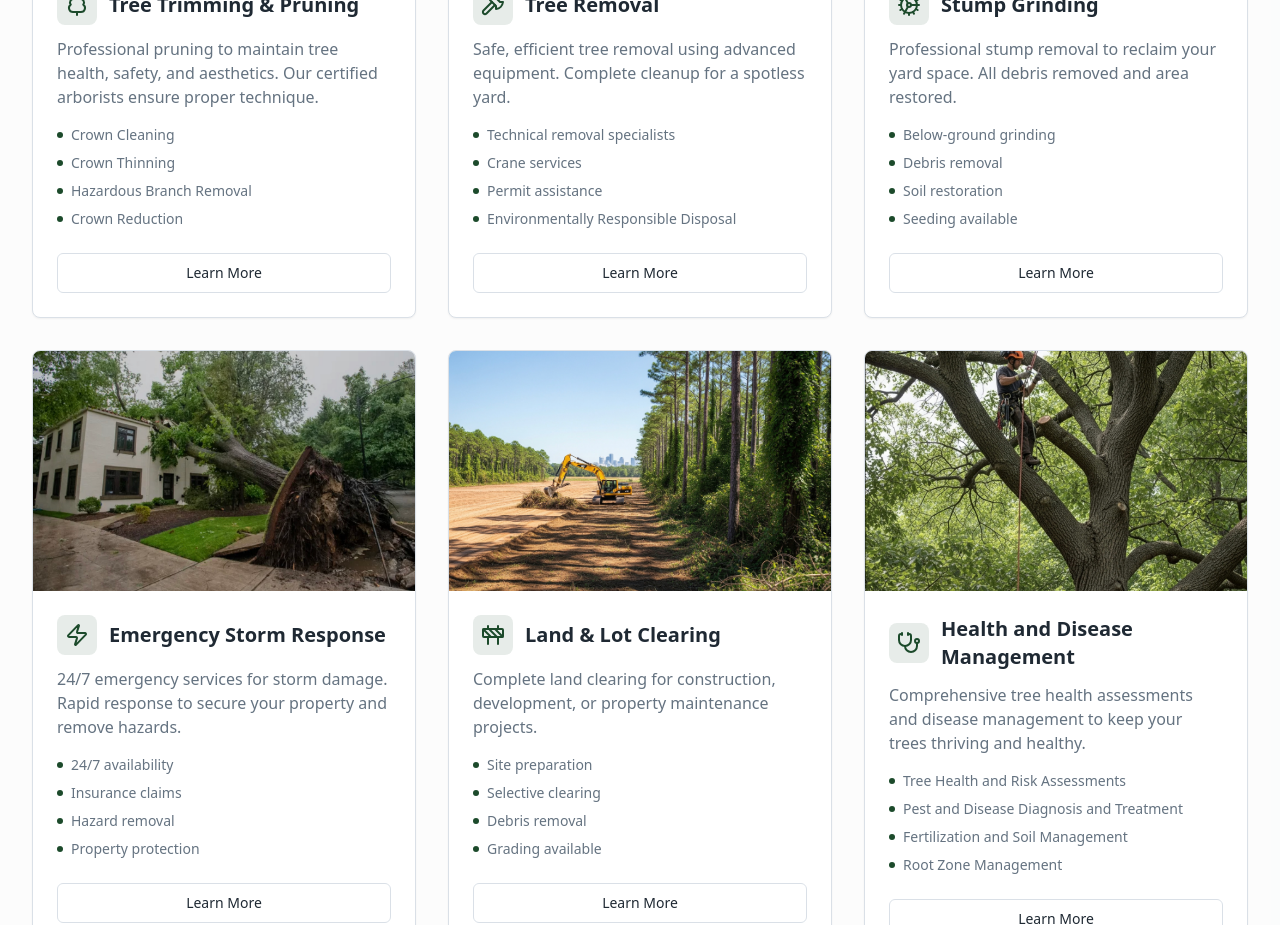
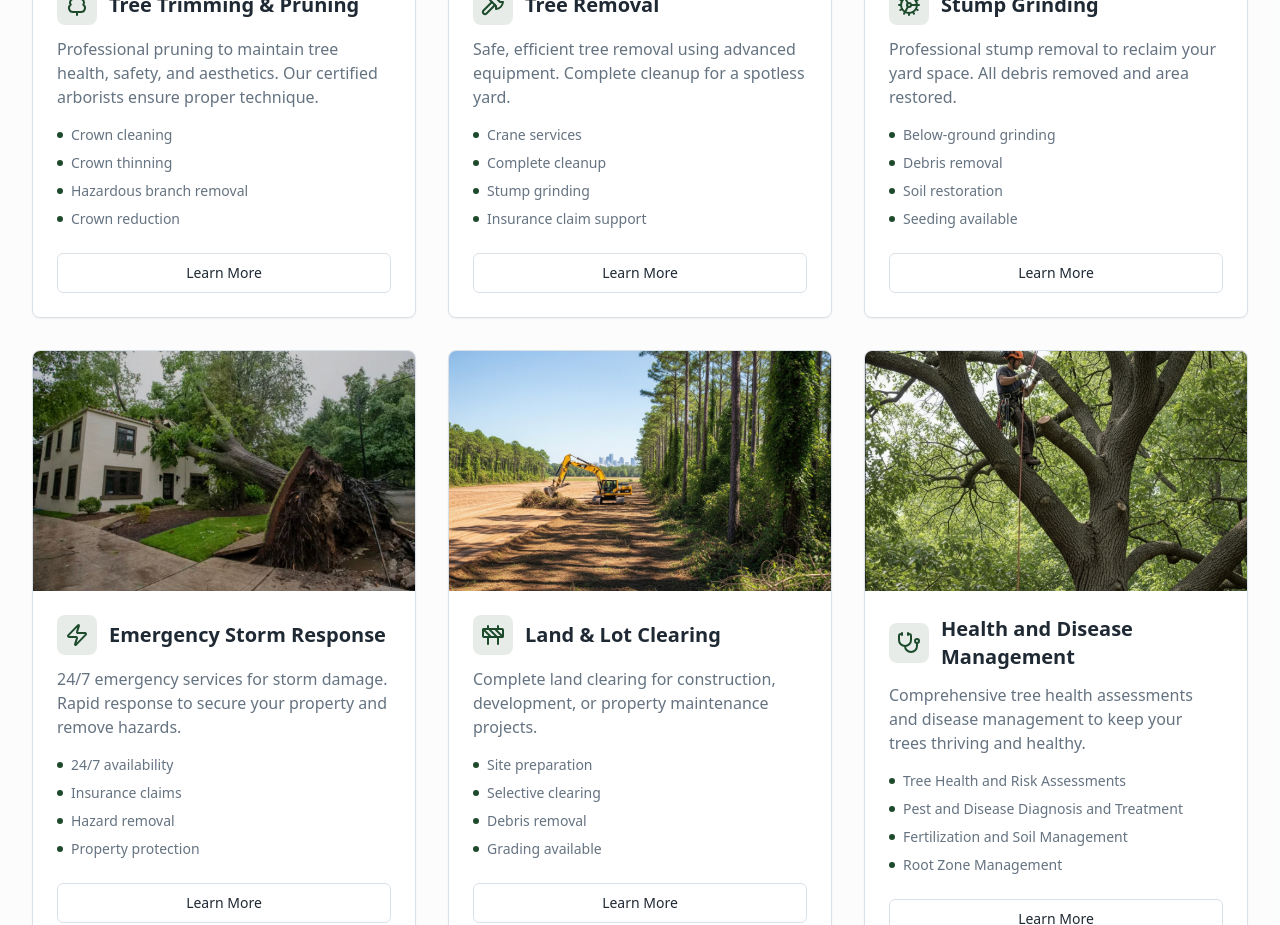
Before and after one commit to wing9900/tree-service-website, a React (Vite) app: page / in a window 1280 px wide. Shown: the part 1440-2365 px from the top of the page. Built offline with nearby package versions, Linux system fonts and the light colour scheme.

Commit message:
Code edited in Lovable Code Editor
Edited UI in Lovable

```diff
--- a/src/components/sections/ServicesSection.tsx
+++ b/src/components/sections/ServicesSection.tsx
@@ -15,14 +15,14 @@ const ServicesSection = () => {
     icon: TreeDeciduous,
     image: treeTrimmingImg,
     link: "/services/tree-trimming",
-    features: ["Crown Cleaning", "Crown Thinning", "Hazardous Branch Removal", "Crown Reduction"]
+    features: ["Crown cleaning", "Crown thinning", "Hazardous branch removal", "Crown reduction"]
   }, {
     title: "Tree Removal",
     description: "Safe, efficient tree removal using advanced equipment. Complete cleanup for a spotless yard.",
     icon: Axe,
     image: treeRemovalImg,
     link: "/services/tree-removal",
-    features: ["Technical removal specialists", "Crane services", "Permit assistance", "Environmentally Responsible Disposal"]
+    features: ["Crane services", "Complete cleanup", "Stump grinding", "Insurance claim support"]
   }, {
     title: "Stump Grinding",
     description: "Professional stump removal to reclaim your yard space. All debris removed and area restored.",
```
